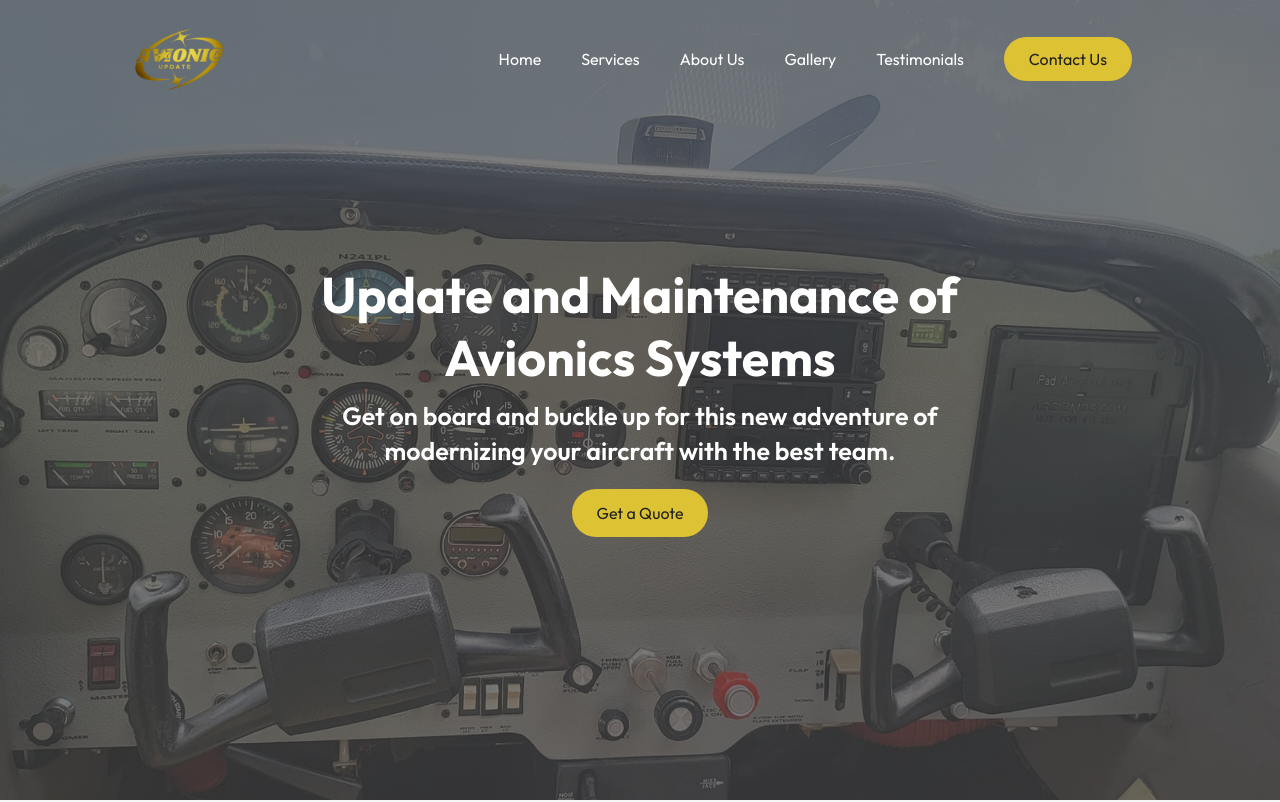
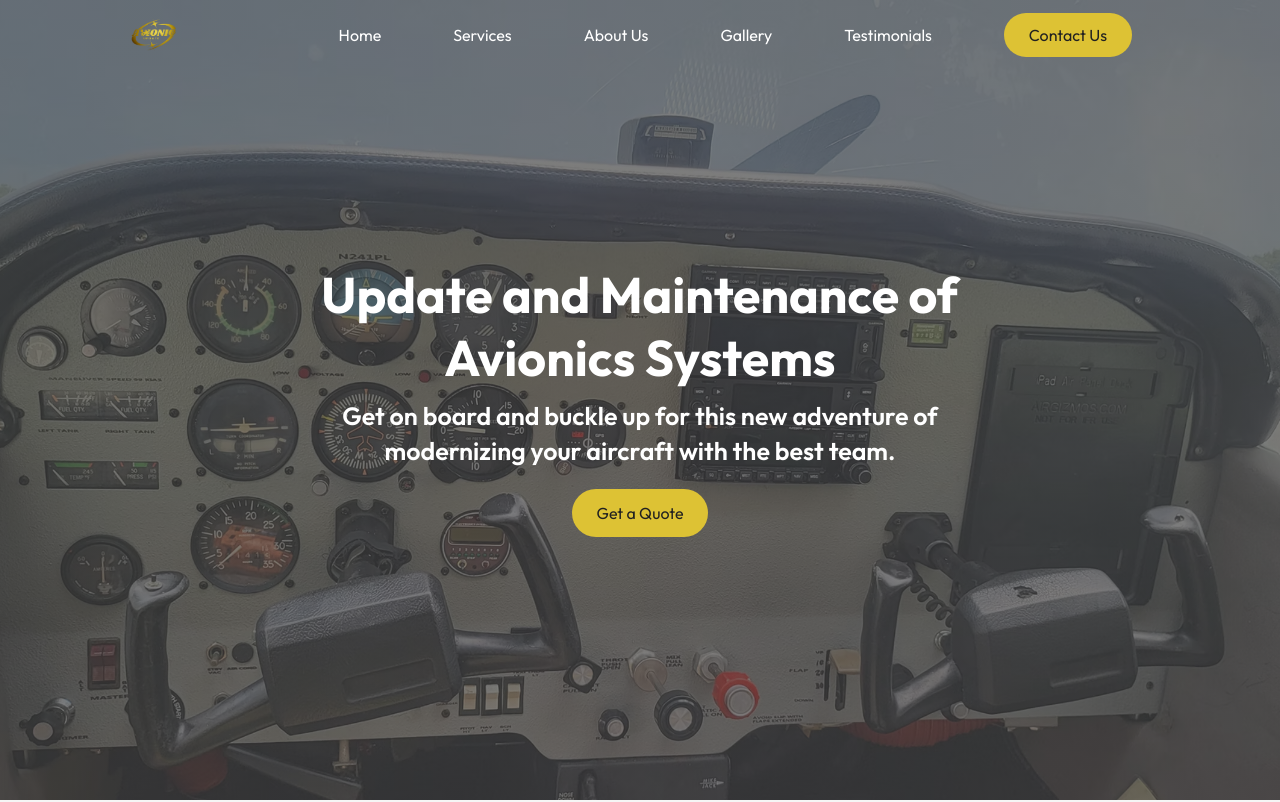
Before and after one commit to Koala-Tech-Digital-Solutions/JazzAvionics, a React (Vite) app: page / in a window 1280 px wide. Shown: the top 802 px of the page. Built offline with nearby package versions, Linux system fonts and the light colour scheme.

Commit message:
a lot of updates

```diff
--- a/src/Components/Navbar/Navbar.css
+++ b/src/Components/Navbar/Navbar.css
@@ -1,6 +1,5 @@
 nav {
   width: 100%;
-  /* background: black; */
   color: #fff;
   padding: 0.5rem 0;
   position: fixed;
@@ -9,64 +8,136 @@ nav {
   display: flex;
   align-items: center;
   justify-content: space-between;
-  z-index: 10;
+  z-index: 1000;
 }
+
 .logo {
-  width: 100px;
+  height: 50px;
+  width: auto;
+  object-fit: contain;
+  transition: transform 0.3s ease, opacity 0.3s ease;
 }
+
+.logo:hover {
+  transform: scale(1.05) rotate(-1deg);
+  opacity: 0.95;
+}
+
+/* Nav links base */
+.nav-links {
+  display: flex;
+  align-items: center;
+  gap: 2rem;
+}
+
+/* Mobile menu hidden state */
+.hide-mobile-menu {
+  transform: translateX(100%);
+  opacity: 0;
+  pointer-events: none;
+  transition: transform 0.3s ease, opacity 0.3s ease;
+}
+
+/* Mobile menu visible state */
+.show {
+  transform: translateX(0);
+  opacity: 1;
+  pointer-events: auto;
+}
+
+/* Shared nav ul styles */
+nav ul {
+  list-style: none;
+}
+
 nav ul li {
-  display: inline-block;
-  list-style: none;
   margin: 5px 20px;
   font-size: 16px;
 }
+
+/* Menu icon */
+.menu-icon {
+  display: none;
+  width: 26px;
+  cursor: pointer;
+  z-index: 9999;
+  position: relative;
+}
+
+/* Dark background when scrolling */
 .dark-nav {
   background: black;
   transition: 0.5s;
 }
-.menu-icon {
-  display: none;
+
+/* Backdrop overlay */
+.menu-overlay {
+  position: fixed;
+  top: 0;
+  left: 0;
+  width: 100vw;
+  height: 100vh;
+  background: rgba(0, 0, 0, 0.5);
+  z-index: 50;
+  animation: fadeIn 0.3s ease;
 }
-/* .container {
-  padding: 0 !important;
-  margin: 0 !important;
-} */
 
-/* ----- media query ---- */
-
-@media (max-width: 1000px) {
-  .logo {
-    width: 140px;
+@keyframes fadeIn {
+  from {
+    opacity: 0;
   }
-  nav ul li {
-    margin: 10px 15px;
+  to {
+    opacity: 1;
   }
 }
+
+/* Mobile styles */
 @media (max-width: 840px) {
+  .logo {
+    height: 45px;
+  }
+
   nav {
-    padding: 15px 0;
+    height: 60px;
+    padding: 0 20px;
   }
+
+  .menu-icon {
+    display: block;
+    position: absolute;
+    top: 20px;
+    right: 20px;
+  }
+
   nav ul {
     position: fixed;
     top: 0;
-    right: 0px;
+    right: 0;
     bottom: 0;
     background: black;
-    z-index: -1;
     width: 200px;
-    padding-top: 70px;
-    transition: 0.5s;
+    z-index: 100;
+    padding-top: 60px;
+    flex-direction: column;
+    justify-content: flex-start;
+    align-items: flex-start;
+    transition: transform 0.3s ease, opacity 0.3s ease;
   }
+
   nav ul li {
     display: block;
-    margin: 25px 40px;
-  }
-  .menu-icon {
-    display: block;
-    width: 30px;
-    cursor: pointer;
-  }
-  .hide-mobile-menu {
-    right: -200px;
+    margin: 20px 30px;
+    font-size: 16px;
   }
 }
+
+/* Force nav links to always show on desktop */
+@media (min-width: 841px) {
+  .nav-links-desktop {
+    display: flex !important;
+    position: static !important;
+    transform: none !important;
+    opacity: 1 !important;
+    pointer-events: all !important;
+  }
+}
--- a/src/Components/Navbar/Navbar.jsx
+++ b/src/Components/Navbar/Navbar.jsx
@@ -1,8 +1,9 @@
 import React, { useEffect, useState } from "react";
-import { Link, useLocation } from "react-router-dom"; // updated Link import
+import { Link, useLocation } from "react-router-dom";
 import "./Navbar.css";
 import logo from "../../assets/logo.png";
 import menu_icon from "../../assets/menu-icon.png";
+import close_icon from "../../assets/close-icon.png";
 
 const Navbar = () => {
   const [sticky, setSticky] = useState(false);
@@ -21,44 +22,57 @@ const Navbar = () => {
     setMobileMenu((prev) => !prev);
   };
 
-  // Close mobile menu on route change
+  // Close menu on route change
   useEffect(() => {
     setMobileMenu(false);
   }, [location.pathname]);
+
+  // Prevent scroll on mobile when menu is open
+  useEffect(() => {
+    document.body.style.overflow = mobileMenu ? "hidden" : "auto";
+  }, [mobileMenu]);
 
   return (
     <nav className={`container ${sticky ? "dark-nav" : ""}`}>
       <Link to="/">
         <img src={logo} alt="Logo" className="logo" />
       </Link>
-      <ul className={mobileMenu ? "" : "hide-mobile-menu"}>
-        <li>
+
+      <ul
+        className={`nav-links ${
+          mobileMenu ? "show" : "hide-mobile-menu"
+        } nav-links-desktop`}
+      >
+        <li onClick={toggleMenu}>
           <Link to="/">Home</Link>
         </li>
-        <li>
+        <li onClick={toggleMenu}>
           <Link to="/services">Services</Link>
         </li>
-        <li>
+        <li onClick={toggleMenu}>
           <Link to="/about">About Us</Link>
         </li>
-        <li>
+        <li onClick={toggleMenu}>
           <Link to="/gallery">Gallery</Link>
         </li>
-        <li>
+        <li onClick={toggleMenu}>
           <Link to="/#testimonials">Testimonials</Link>
         </li>
-        <li>
+        <li onClick={toggleMenu}>
           <Link to="/#contact" className="btn">
             Contact Us
           </Link>
         </li>
       </ul>
+
       <img
-        src={menu_icon}
+        src={mobileMenu ? close_icon : menu_icon}
         alt="Menu"
         className="menu-icon"
         onClick={toggleMenu}
       />
+
+      {mobileMenu && <div className="menu-overlay" onClick={toggleMenu}></div>}
     </nav>
   );
 };
```
Also changed, not shown: src/assets/close-icon.png (added).
